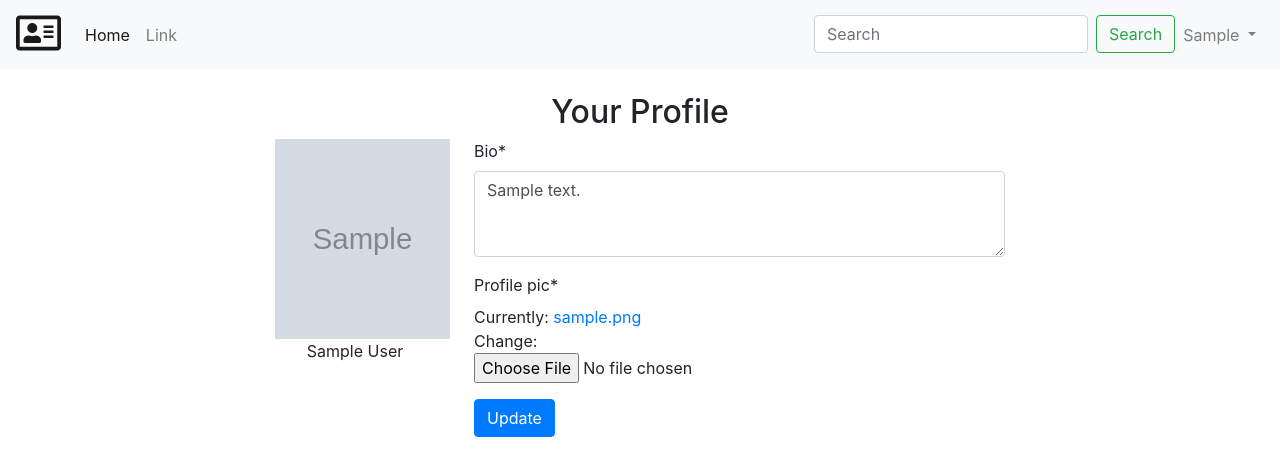
After one commit to siddharthisaiah/spritle, a Django app: page /profile/1/ in a window 1280 px wide. The commit adds this page. Shown: the top 476 px of the page. Run offline with Django 3.2, Linux system fonts and the light colour scheme; a user stored in the database is signed in; tables that the repository leaves empty hold one stand-in row (values such as "Sample post"); grey boxes marked "Sample" are stand-in pictures; some libraries are stand-ins or nearby versions.

Commit message:
working profile page user can update bio and pic

```diff
--- a/spritle/postcard/forms.py
+++ b/spritle/postcard/forms.py
@@ -1,6 +1,7 @@
 from django import forms
 from django.contrib.auth.forms import UserCreationForm
 from django.contrib.auth.models import User
+from .models import Profile
 
 
 class SignUpForm(UserCreationForm):
@@ -19,3 +20,14 @@ class PostcardForm(forms.Form):
 
 class CommentForm(forms.Form):
     comment = forms.CharField(widget=forms.Textarea(attrs={"rows": 3, "cols": 100}))
+
+
+
+class ProfileForm(forms.ModelForm):
+    class Meta:
+        model = Profile
+        fields = ('bio', 'profile_pic')
+
+    def __init__(self, *args, **kwargs):
+        super(ProfileForm, self).__init__(*args, **kwargs)
+        self.fields['bio'].widget = forms.widgets.Textarea(attrs={"rows": 3, "cols": 100})
--- a/spritle/postcard/models.py
+++ b/spritle/postcard/models.py
@@ -1,5 +1,7 @@
 from django.db import models
 from django.contrib.auth.models import User
+from django.db.models.signals import post_save
+from django.dispatch import receiver
 # Create your models here.
 
 class Postcard(models.Model):
@@ -19,3 +21,22 @@ class Comment(models.Model):
 class Like(models.Model):
     user = models.ForeignKey(User, on_delete=models.CASCADE)
     postcard = models.ForeignKey(Postcard, on_delete=models.CASCADE)
+
+
+
+class Profile(models.Model):
+    user = models.OneToOneField(User, on_delete=models.CASCADE)
+    bio = models.TextField()
+    profile_pic = models.ImageField(upload_to='profile_pics/', default='profile_pics/default.jpg')
+    uploaded_at = models.DateTimeField(auto_now_add=True)
+
+
+
+@receiver(post_save, sender=User)
+def create_user_profile(sender, instance, created, **kwargs):
+    if created:
+        Profile.objects.create(user=instance)
+
+@receiver(post_save, sender=User)
+def save_user_profile(sender, instance, **kwargs):
+    instance.profile.save()
--- a/spritle/postcard/templates/postcard/base.html
+++ b/spritle/postcard/templates/postcard/base.html
@@ -70,10 +70,12 @@
 			</li>
 
                         <li class="nav-item dropdown">
-			    <a class="nav-link dropdown-toggle" id="profile-dropdown" href="#" role="button" data-toggle="dropdown">Profile</a>
-                            <div class="dropdown-menu" aria-labelledby="profile-dropdown">
+			    <a class="nav-link dropdown-toggle" id="profile-dropdown" href="#" role="button" data-toggle="dropdown">
+				{{ user.first_name|capfirst }}
+			    </a>
+                            <div class="dropdown-menu dropdown-menu-right" aria-labelledby="profile-dropdown">
 				<!-- profile drop -->
-                                <a class="dropdown-item" href="#">Settings</a>
+                                <a class="dropdown-item" href="{% url 'profile' user.id %}">Profile</a>
                                 <div class="dropdown-divider"></div>
                                 <a class="dropdown-item" href="{% url 'logout' %}">Logout</a>
 
--- a/spritle/postcard/templates/postcard/detail.html
+++ b/spritle/postcard/templates/postcard/detail.html
@@ -13,13 +13,13 @@
             <div class="postcard m-2 p-2 border rounded">
 	        <div class="row">
                     <div class="col-md-2 postcard-user-pic">
-			<img alt="profile-pic" src="https://placeimg.com/50/50/people" heigh="50" width="50" class="rounded-circle" />
+			<img alt="profile-pic" src="{{ postcard.user.profile.profile_pic.url }}" width="50" class="rounded-circle" />
 		    </div>
 		    <div class="postcard-title col-md-5 mt-2">
 			<p>{{ postcard.user.get_full_name }}</p>
 		    </div>
                     <div class="postcard-created-time col-md-5 mt-2">
-			{{ postcard.created_at }}
+			<i>{{ postcard.created_at }}</i>
 		    </div>
 		</div>
                 <br/>
@@ -85,7 +85,7 @@
 	    <div class="comment m-2 p-2 border border-rounded">
 	        <div class="row border-bottom pb-1">
                     <div class="col-md-2 postcard-user-pic">
-			<img alt="profile-pic" src="https://placeimg.com/50/50/people" heigh="50" width="50" class="rounded-circle" />
+			<img alt="profile-pic" src="{{ c.user.profile.profile_pic.url }}" heigh="50" width="50" class="rounded-circle" />
 		    </div>
 		    <div class="postcard-title col-md-5 mt-2">
 			<p>{{ c.user.get_full_name }}</p>
--- a/spritle/postcard/templates/postcard/home.html
+++ b/spritle/postcard/templates/postcard/home.html
@@ -64,7 +64,7 @@
 	    <div class="postcard m-2 p-2 border rounded">
 	        <div class="row">
                     <div class="col-md-2 postcard-user-pic">
-                        <img alt="profile-pic" src="https://placeimg.com/50/50/people" heigh="50" width="50" class="rounded-circle" />
+                        <img alt="profile-pic" src="{{ pc.user.profile.profile_pic.url }}" heigh="50" width="50" class="rounded-circle" />
 		    </div>
 		    <div class="postcard-title col-md-10 mt-2">
 			<p>{{ pc.user.get_full_name}}</p>
@@ -76,7 +76,9 @@
 		</div>
                 <div class="post-card-details row">
                     <div class="postcard-time col-md-3">
-                        <i>{{ pc.created_at|timesince }}</i>
+                        <small>
+			    <i>{{ pc.created_at|timesince }}</i>
+			</small>
 		    </div>
                     <div class="col-md-3"></div>
                     <div class="postcard-likes col-md-3">
--- /dev/null
+++ b/spritle/postcard/templates/postcard/profile.html
@@ -0,0 +1,33 @@
+{% extends 'postcard/base.html' %}
+
+{% block content %}
+{% load crispy_forms_tags %}
+
+<div class="container mt-4">
+    <div class="row">
+	<div class="col-md-8 ml-auto mr-auto">
+            <h2 class="text-center">Your Profile</h2>
+            <div class="row">
+                <div class="col-md-3">
+		    <img alt="profile-image" src="{{ user.profile.profile_pic.url }}" height="200" width="175" />
+                    <p class="text-center">{{ user.get_full_name }}</p>
+		</div>
+		<div class="col-md-9 pl-4">
+		    <form enctype="multipart/form-data" method="POST" action="{% url 'profile' user.id %}">
+			{% csrf_token %}
+
+			{{ form|crispy}}
+
+			<button type="submit" class="btn btn-primary">Update</button>
+		    </form>
+		</div>
+	    </div>
+
+	</div>
+    </div>
+</div>
+
+
+
+
+{% endblock content %}
--- a/spritle/postcard/urls.py
+++ b/spritle/postcard/urls.py
@@ -6,4 +6,6 @@ urlpatterns = [
     path('home/', views.home, name='home'),
     path('detail/<int:pk>/', views.postcard_detail, name='postcard_detail'),
     path('like/<int:pk>/', views.postcard_like, name='postcard_like'),
+    path('profile/<int:pk>/', views.profile, name='profile'),
+
 ]
--- a/spritle/postcard/views.py
+++ b/spritle/postcard/views.py
@@ -4,9 +4,12 @@ from django.contrib.auth import login, authenticate
 from django.contrib.auth.forms import UserCreationForm
 from django.contrib.auth.decorators import login_required
 from django.urls import reverse
+from django.conf import settings
+from django.core.files.storage import FileSystemStorage
+from django.db import transaction
 
-from .forms import SignUpForm, PostcardForm, CommentForm
-from .models import Postcard, Comment, Like
+from .forms import SignUpForm, PostcardForm, CommentForm, ProfileForm
+from .models import Postcard, Comment, Like, Profile
 # Create your views here.
 
 def index(request):
@@ -22,7 +25,7 @@ def signup(request):
             raw_password = form.cleaned_data.get('password1')
             user = authenticate(username=username, password=raw_password)
             login(request, user)
-            return redirect('home/')
+            return redirect(reverse('home'))
 
     form = SignUpForm()
     return render(request, 'postcard/signup.html', {'form': form})
@@ -53,11 +56,7 @@ def home(request):
     return render(request, 'postcard/home.html', context)
 
 
-
-# def login(request):
-#     return HttpResponse("Login page")
-
-
+@login_required
 def postcard_detail(request, pk):
 
     title = 'Postcard - Post'
@@ -86,7 +85,7 @@ def postcard_detail(request, pk):
     return render(request, 'postcard/detail.html', context)
 
 
-
+@login_required
 def postcard_like(request, pk):
     if request.method == 'POST':
         next = request.POST['next']
@@ -106,3 +105,29 @@ def postcard_like(request, pk):
         if next != 'home/':
             return redirect('postcard_detail', pk=pc_id)
         return redirect(reverse('home'))
+
+
+@login_required
+def profile(request, pk):
+
+    if request.user.id != pk:
+        # TODO: redirect 404
+        pass
+
+    profile_instance = Profile.objects.get(user=request.user)
+
+    if request.method == 'POST':
+        form = ProfileForm(request.POST, request.FILES, instance=profile_instance)
+        if form.is_valid():
+            updated_profile = form.save(commit=False)
+            updated_profile.user = request.user
+            updated_profile.save()
+
+            #Profile.objects.filter(user=request.user).update(profile_pic=profile_pic, bio=bio)
+
+            return redirect('profile', pk=request.user.id)
+    else:
+        data = { 'bio': request.user.profile.bio,
+                  'profile_pic': request.user.profile.profile_pic }
+        form = ProfileForm(initial=data)
+    return render(request, 'postcard/profile.html', {'form': form})
--- a/spritle/spritle/settings.py
+++ b/spritle/spritle/settings.py
@@ -64,6 +64,7 @@ TEMPLATES = [
                 'django.template.context_processors.request',
                 'django.contrib.auth.context_processors.auth',
                 'django.contrib.messages.context_processors.messages',
+                'django.template.context_processors.media',
             ],
         },
     },
@@ -126,3 +127,6 @@ LOGIN_REDIRECT_URL = '/home/'
 LOGOUT_REDIRECT_URL = ''
 
 CRISPY_TEMPLATE_PACK = 'bootstrap4'
+
+MEDIA_URL = '/media/'
+MEDIA_ROOT = os.path.join(BASE_DIR, 'media')
--- a/spritle/spritle/urls.py
+++ b/spritle/spritle/urls.py
@@ -17,6 +17,8 @@ from django.contrib import admin
 from django.urls import path, include
 from django.contrib.auth import views as auth_views
 from postcard import views as postcard_views
+from django.conf import settings
+from django.conf.urls.static import static
 
 
 urlpatterns = [
@@ -26,3 +28,7 @@ urlpatterns = [
     path('logout/', auth_views.LogoutView.as_view(), name='logout'),
     path('admin/', admin.site.urls),
 ]
+
+
+if settings.DEBUG:
+    urlpatterns += static(settings.MEDIA_URL, document_root=settings.MEDIA_ROOT)
```
